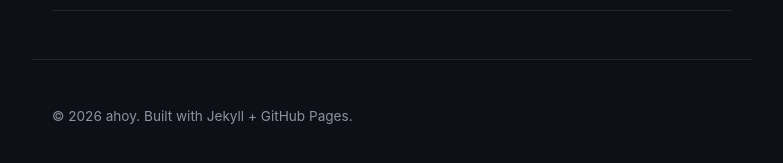
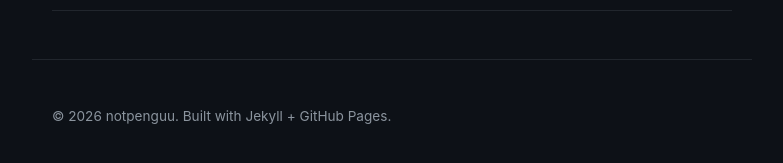
Before and after one commit to notpenguu/notpenguu.github.io, a Jekyll site: the page built from index.html, in a window 1280 px wide. Shown: the part 388-551 px from the top of the page, without its empty margins (248-1031 px from the left). Built offline with Jekyll 4.4.1, drawn with Linux system fonts in a browser that asks for light colours.

Commit message:
Update _config.yml

```diff
--- a/_config.yml
+++ b/_config.yml
@@ -1,6 +1,6 @@
 title: My Blog
 description: Thoughts, notes, and writing.
-author: ahoy
+author: notpenguu
 
 # Set to your GitHub Pages URL. For a user site (username.github.io) leave baseurl blank.
 # For a project site (username.github.io/repo-name) set baseurl: "/repo-name"
```
